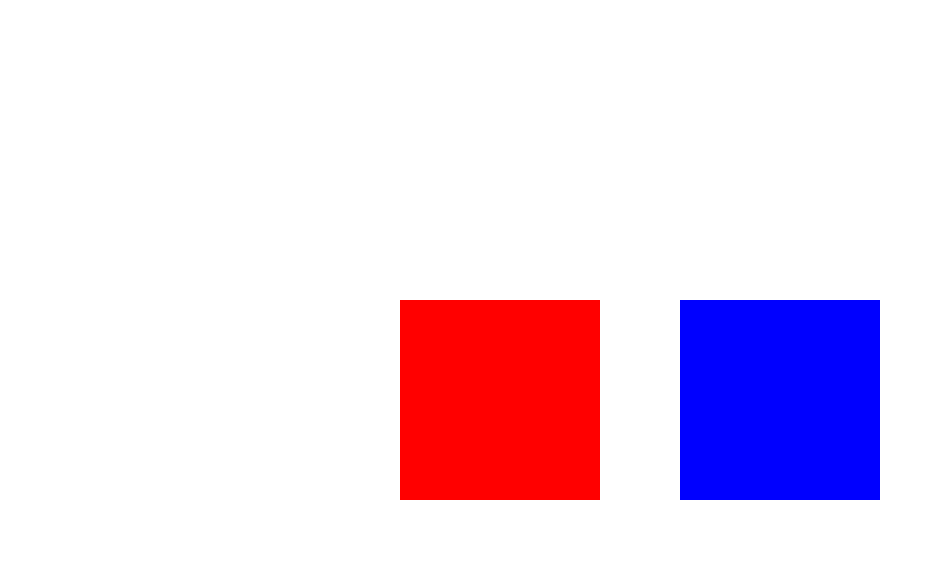
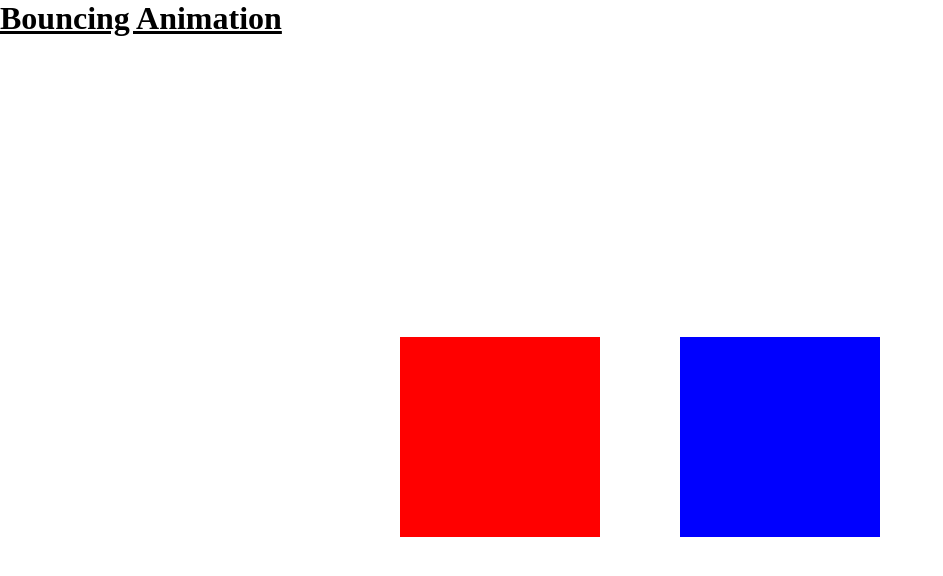
Before and after one commit to AdilAathif/bounce-animation, a plain HTML site: page index.html in a window 1280 px wide. Shown: the whole page, without its empty margins (0-943 px from the left). Drawn offline with Linux system fonts and the light colour scheme.

Commit message:
Title added

```diff
--- a/index.html
+++ b/index.html
@@ -8,6 +8,7 @@
     <link rel="stylesheet" href="style.css" type="text/css">
 </head>
 <body>
+    <u><h1>Bouncing Animation</h1></u>
     <section class="wrapper">
         <div class="animation"></div>
         <br><br>
```
